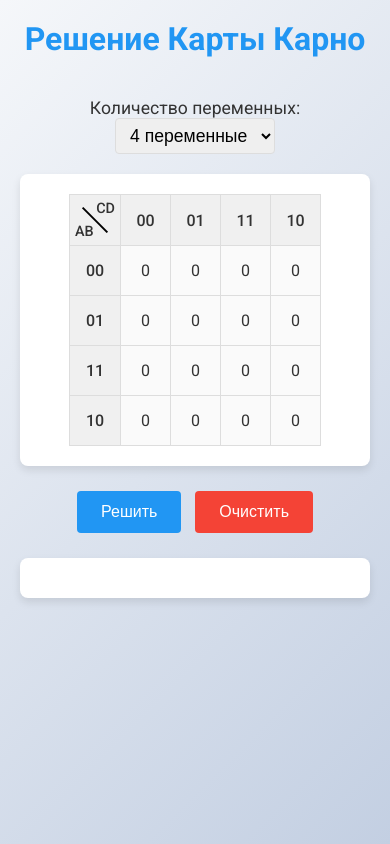
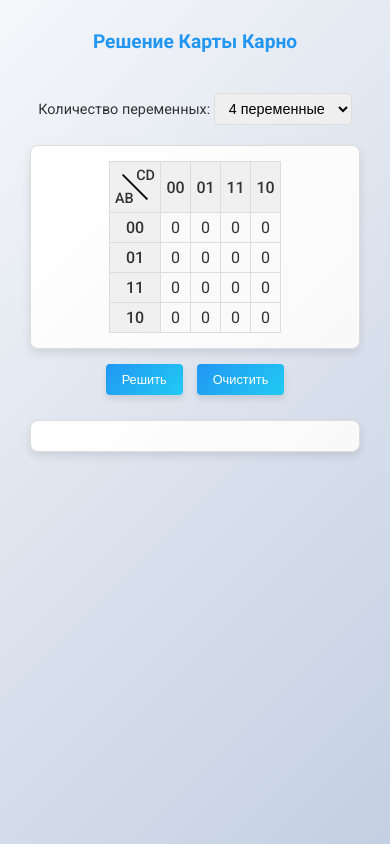
Before and after one commit to zxcdenjir/karnaugh-solver, a plain HTML site: page index.html in a window 390 px wide. Drawn offline with Linux system fonts and the light colour scheme.

Commit message:
Доработанный интерфейс

```diff
--- a/style.css
+++ b/style.css
@@ -47,12 +47,18 @@ main {
 
 /* Карточный стиль для блоков */
 .card {
-    background-color: #fff;
+    background: linear-gradient(135deg, #ffffff, #f9f9f9);
+    border: 1px solid #ddd;
     border-radius: 8px;
     padding: 20px;
     margin: 0 auto 20px;
     box-shadow: 0 4px 8px rgba(0, 0, 0, 0.1);
     max-width: 600px;
+    transition: box-shadow 0.3s ease;
+}
+
+.card:hover {
+    box-shadow: 0 8px 16px rgba(0, 0, 0, 0.2);
 }
 
 /* Стили для контейнера карты */
@@ -71,7 +77,7 @@ td {
     width: 50px;
     height: 50px;
     text-align: center;
-    transition: background-color 0.3s, color 0.3s;
+    transition: background-color 0.3s ease, color 0.3s ease, transform 0.2s ease;
 }
 
 th {
@@ -88,6 +94,7 @@ td.active {
     background-color: #4caf50;
     color: #fff;
     font-weight: 700;
+
 }
 
 /* Стили для кнопок */
@@ -97,7 +104,7 @@ td.active {
 }
 
 .btn {
-    background-color: #2196f3;
+    background: linear-gradient(135deg, #2196f3, #21cbf3);
     color: #fff;
     border: none;
     padding: 12px 24px;
@@ -105,11 +112,18 @@ td.active {
     font-size: 1em;
     border-radius: 4px;
     cursor: pointer;
-    transition: background-color 0.3s;
+    transition: transform 0.2s, box-shadow 0.2s;
+    box-shadow: 0 4px 6px rgba(0, 0, 0, 0.1);
 }
 
 .btn:hover {
-    background-color: #1976d2;
+    transform: translateY(-2px);
+    box-shadow: 0 6px 8px rgba(0, 0, 0, 0.15);
+}
+
+.btn:active {
+    transform: translateY(0);
+    box-shadow: 0 4px 6px rgba(0, 0, 0, 0.1);
 }
 
 .btn.btn-secondary {
@@ -130,3 +144,49 @@ td.active {
 .overline {
     text-decoration: overline;
 }
+
+/* Адаптивность */
+@media (max-width: 768px) {
+    body {
+        padding: 10px;
+    }
+
+    header h1 {
+        font-size: 1.5em;
+    }
+
+    .card {
+        padding: 15px;
+        margin: 10px auto;
+    }
+
+    table th, table td {
+        width: 40px;
+        height: 40px;
+    }
+
+    .btn {
+        padding: 10px 20px;
+        font-size: 0.9em;
+    }
+}
+
+@media (max-width: 480px) {
+    header h1 {
+        font-size: 1.2em;
+    }
+
+    .controls {
+        font-size: 0.9em;
+    }
+
+    table th, table td {
+        width: 30px;
+        height: 30px;
+    }
+
+    .btn {
+        padding: 8px 16px;
+        font-size: 0.8em;
+    }
+}
```
